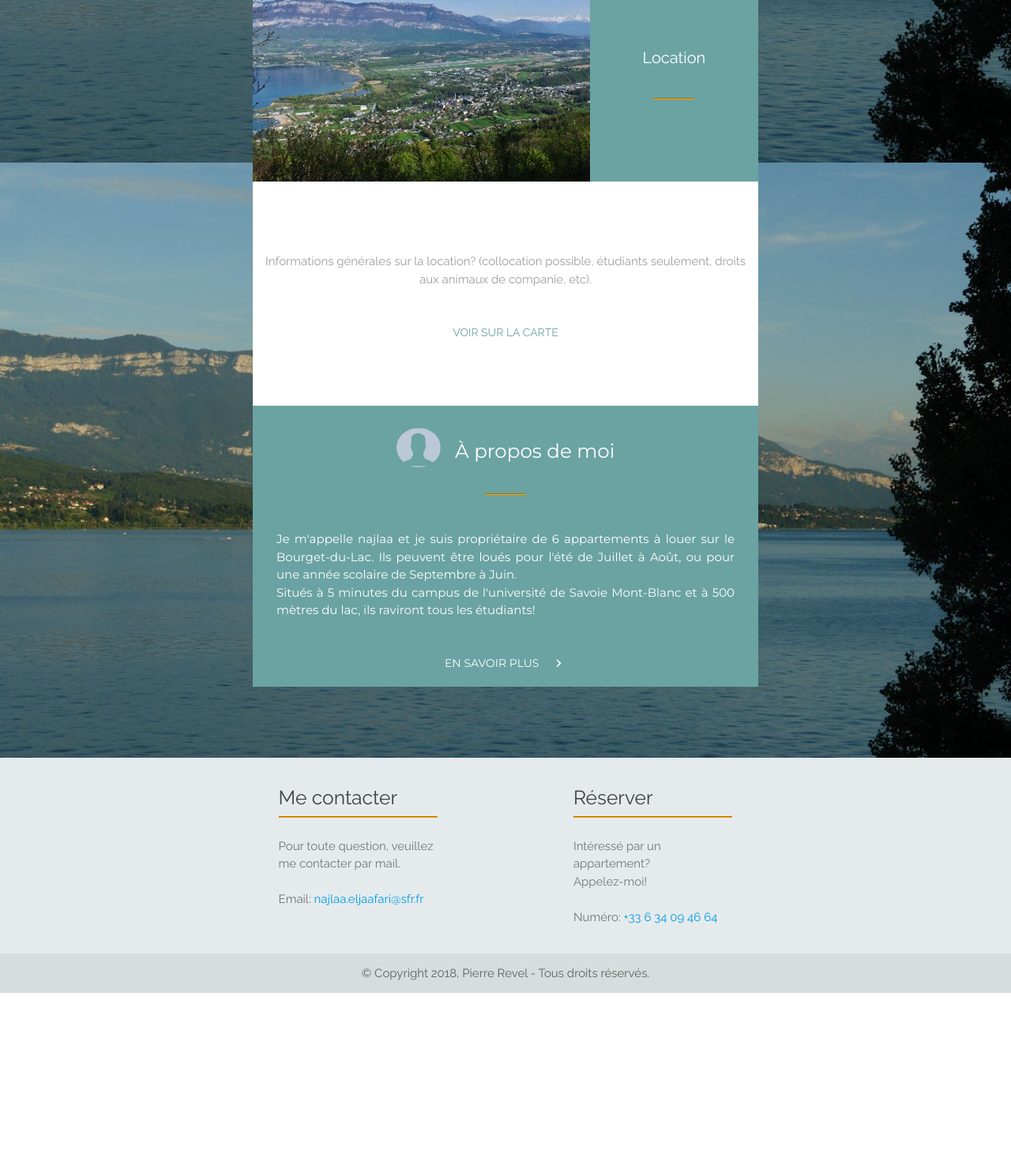
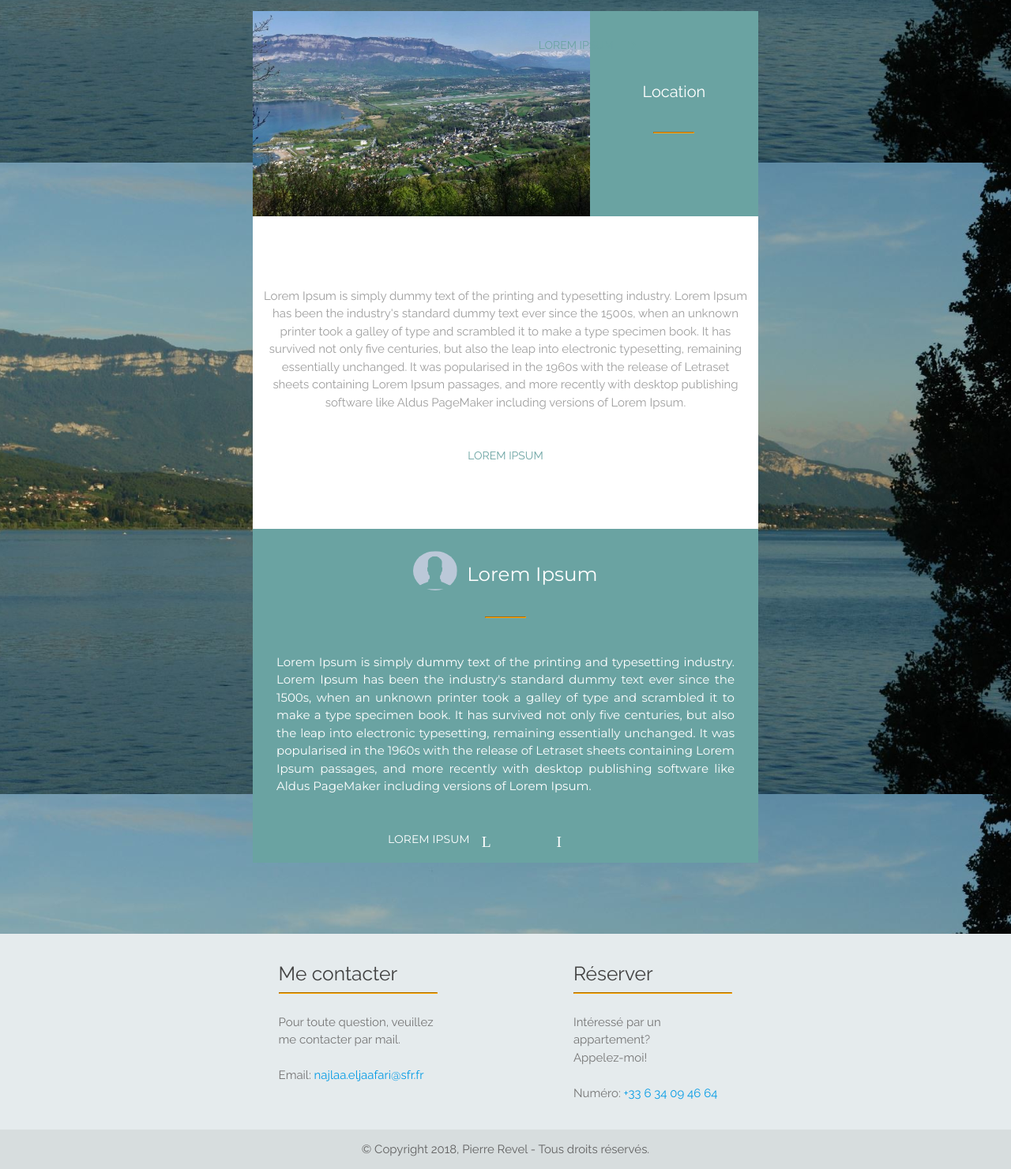
Before and after one commit to SyAbou/LocationDeLogement, a PHP site: page / in a window 1280 px wide. Shown: the part 1394-2875 px from the top of the page at 79% size. Before the commit the page ends 2652 px from the top, so only its background shows below. Run offline with PHP 8.4, Linux system fonts and the light colour scheme; some libraries are stand-ins or nearby versions; some web fonts are replaced.

Commit message:
lorem accueil

```diff
--- a/index.php
+++ b/index.php
@@ -2,28 +2,28 @@
 
 <div class="row withoutMarginBot">
 	<div id="divTitre" class="col l8 m8 s10 offset-l2 offset-m2 offset-s1 hide-on-small-only">
-		<h6 id="nom" class="white-text center">najlaa</h6>
-		<h1 id="titre" class="white-text center">Locations de meublés - La Croix verte</h1>
+		<h6 id="nom" class="white-text center">Groupe ASSON</h6>
+		<h1 id="titre" class="white-text center">Lorem Ipsum</h1>
 
 	</div>
 
 	<div id="divTitreSmall" class="parallax-container hide-on-med-and-up valign-wrapper">
 		<div class="col s10 offset-s1">
-			<h3 id="titreSmall" class="white-text center">Locations de meublés - La Croix verte</h3>
+			<h3 id="titreSmall" class="white-text center">Lorem Ipsum</h3>
 		</div>
 		<div class="parallax"><img src="images/Lac_du_Bourget_et_le_Revard.min.jpg"></div>
 	</div>
 
 	<div class="col l6 m8 s12 offset-l3 offset-m2 white center description">
-		<h5 class="grey-text text-darken-1">Des appartements à proximité du lac</h5>
+		<h5 class="grey-text text-darken-1">Lorem Ipsum</h5>
 		<br>
 		<p class="grey-text">
-			Ils sont situés à 500 mètres du lac du Bourget facilement accessible à pied, à moins de 1km du centre du Bourget et à 5 minutes en voiture de Technolac.
+            Lorem Ipsum is simply dummy text of the printing and typesetting industry. Lorem Ipsum has been the industry's standard dummy text ever since the 1500s, when an unknown printer took a galley of type and scrambled it to make a type specimen book. It has survived not only five centuries, but also the leap into electronic typesetting, remaining essentially unchanged. It was popularised in the 1960s with the release of Letraset sheets containing Lorem Ipsum passages, and more recently with desktop publishing software like Aldus PageMaker including versions of Lorem Ipsum.
 		</p>
 	</div>
 
 	<div class="col l2 m8 s12 offset-l3 offset-m2 primary center description hauteur260">
-		<h5 class="white-text">Les appartements</h5>
+		<h5 class="white-text">Lorem Ipsum</h5>
 		<br>
 		<hr width="50px">
 	</div>
@@ -31,9 +31,9 @@
 
 	<div id="divImageChambre" class="col l2 m8 s12 offset-l3 offset-m2 hauteur260 hide-on-med-and-down"></div>
 	<div class="col l4 m8 s12 offset-m2 white center description hauteur260">
-		<p class="grey-text">Situés au Chemin des Bollons et à la route du Tunnel, je vous propose un T2, deux T3 et trois T4 tous modernes et meublés, avec un voisinage calme et agréable..</p>
+		<p class="grey-text">Lorem Ipsum is simply dummy text of the printing and typesetting industry. Lorem Ipsum has been the industry's standard dummy text ever since the 1500s, when an unknown printer took a galley of type and scrambled it to make a type specimen book. It has survived not only five centuries, but also the leap into electronic typesetting, remaining essentially unchanged. It was popularised in the 1960s with the release of Letraset sheets containing Lorem Ipsum passages, and more recently with desktop publishing software like Aldus PageMaker including versions of Lorem Ipsum..</p>
 		<br>
-		<a class="btn-flat waves-effect primary-text" href="/appartements.php">VOIR LES APPARTEMENTS<i class="material-icons right">chevron_right</i></a>
+		<a class="btn-flat waves-effect primary-text" href="/appartements.php">Lorem Ipsum<i class="material-icons right">chevron_right</i></a>
 	</div>
 </div>
 <div class="hide-on-small-only">
@@ -52,22 +52,21 @@
 
 	<div class="col l6 m8 s12 offset-l3 offset-m2 white center description">
 		<p class="grey-text">
-			Informations générales sur la location? (collocation possible, étudiants seulement, droits aux animaux de companie, etc).
+            Lorem Ipsum is simply dummy text of the printing and typesetting industry. Lorem Ipsum has been the industry's standard dummy text ever since the 1500s, when an unknown printer took a galley of type and scrambled it to make a type specimen book. It has survived not only five centuries, but also the leap into electronic typesetting, remaining essentially unchanged. It was popularised in the 1960s with the release of Letraset sheets containing Lorem Ipsum passages, and more recently with desktop publishing software like Aldus PageMaker including versions of Lorem Ipsum.
 		</p>
 		<br>
-		<a class="btn-flat waves-effect primary-text" href="/contact.php#map">VOIR SUR LA CARTE</a>
+		<a class="btn-flat waves-effect primary-text" href="/contact.php#map">Lorem Ipsum</a>
 	</div>
 
 	<div id="about" class="col l6 m8 s12 offset-l3 offset-m2 primary white-text center">
-		<h5><img src="images/avatar.png" height="50px"> À propos de moi</h5>
+		<h5><img src="images/avatar.png" height="50px">Lorem Ipsum</h5>
 		<br>
 		<hr width="50px"><br>
 		<p align="justify">
-			Je m'appelle najlaa et je suis propriétaire de 6 appartements à louer sur le Bourget-du-Lac. Ils peuvent être loués pour l'été de Juillet à Août, ou pour une année scolaire de Septembre à Juin.<br>
-			Situés à 5 minutes du campus de l'université de Savoie Mont-Blanc et à 500 mètres du lac, ils raviront tous les étudiants!
+            Lorem Ipsum is simply dummy text of the printing and typesetting industry. Lorem Ipsum has been the industry's standard dummy text ever since the 1500s, when an unknown printer took a galley of type and scrambled it to make a type specimen book. It has survived not only five centuries, but also the leap into electronic typesetting, remaining essentially unchanged. It was popularised in the 1960s with the release of Letraset sheets containing Lorem Ipsum passages, and more recently with desktop publishing software like Aldus PageMaker including versions of Lorem Ipsum.
 		</p>
 		<br>
-		<a class="btn-flat waves-effect white-text" href="/contact.php">EN SAVOIR PLUS<i class="material-icons right">chevron_right</i></a>
+		<a class="btn-flat waves-effect white-text" href="/contact.php">Lorem Ipsum<i class="material-icons right">Lorem Ipsum</i></a>
 	</div>
 </div>
 
--- a/menu.html
+++ b/menu.html
@@ -1,7 +1,7 @@
 <header>
 
 	<div id="menuHorizontal" class="center hide-on-small-only">
-		<a href="#" class="grey-text text-lighten-3">Accueil</a><div class="separator"></div>
+		<a href="index.php" class="grey-text text-lighten-3">Accueil</a><div class="separator"></div>
 
 		<a href="ajout-offre.php" class="grey-text text-lighten-3">Ajout de locations</a><div class="separator"></div>
 
```
